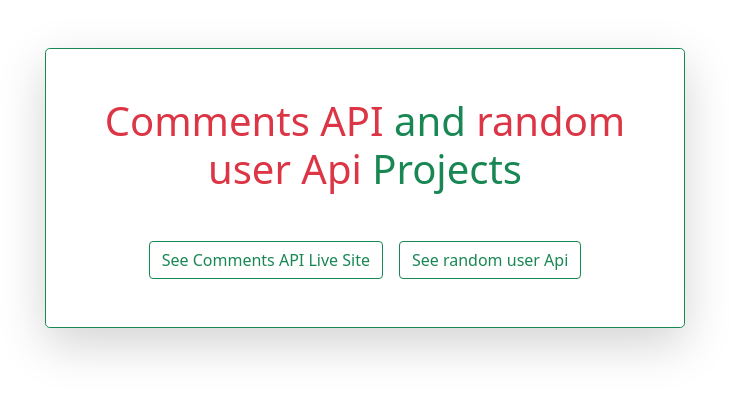
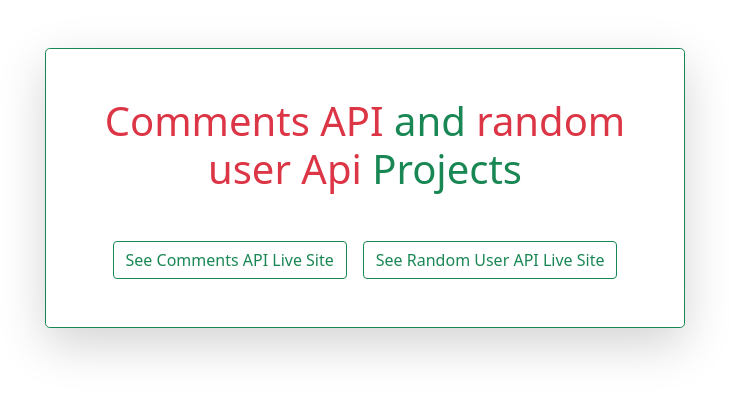
Before and after one commit to kamrul-dev/api-practice-checklist, a plain HTML site: page index.htm in a window 1280 px wide. Shown: the whole page, without its empty margins (275-1004 px from the left). Drawn offline with nearby package versions, Linux system fonts and the light colour scheme.

Commit message:
text updated

```diff
--- a/index.htm
+++ b/index.htm
@@ -19,7 +19,7 @@
             <a href="https://kamrul-dev.github.io/api-practice-checklist/comments-api/comments.html" type="button"
                 class="btn btn-outline-success">See Comments API Live Site</a>
             <a href="https://kamrul-dev.github.io/api-practice-checklist/randomuser-api/user.html" type="button"
-                class="btn btn-outline-success">See random user Api</a>
+                class="btn btn-outline-success">See Random User API Live Site</a>
         </div>
     </section>
 </body>
```
